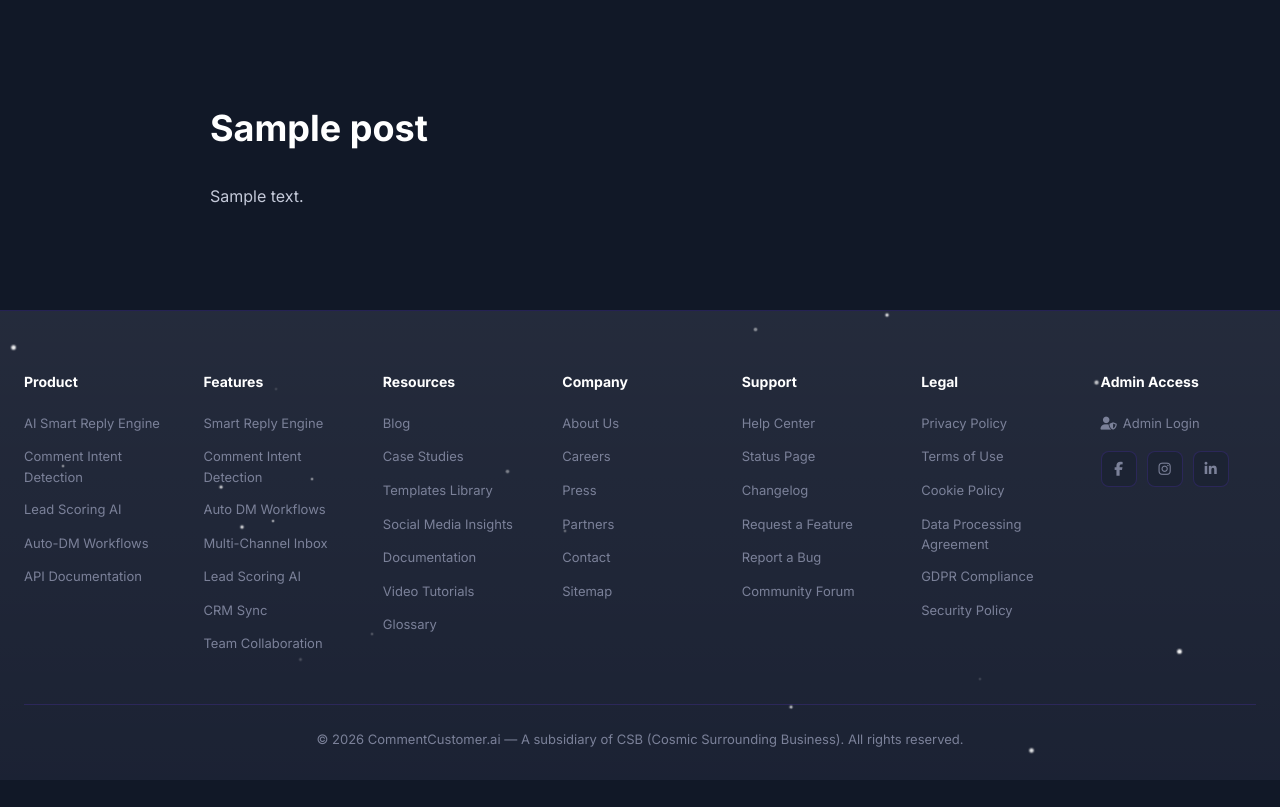
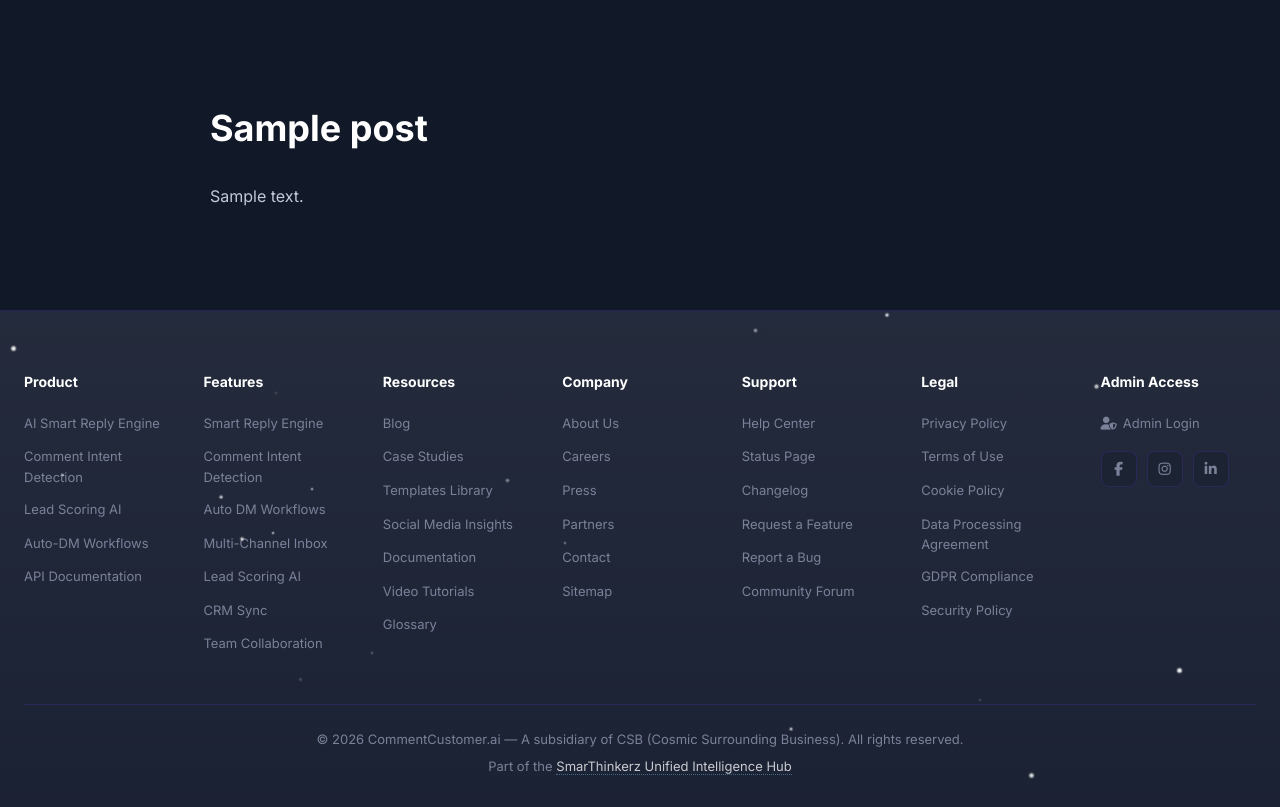
Before and after one commit to Smarthinkerz/comments-to-customer, a WordPress theme: template commentcustomer-developer/page.php in a window 1280 px wide. Before the commit the page ends 780 px from the top, so only its background shows below. Run offline with PHP 8.4 and a stand-in for WordPress, Linux system fonts and the light colour scheme; the site name, menu and one post (Sample post) are stand-ins, and other content is empty.

Commit message:
feat(footer): add SmarThinkerz Unified Intelligence Hub line

```diff
--- a/commentcustomer-developer/footer.php
+++ b/commentcustomer-developer/footer.php
@@ -89,6 +89,7 @@
 
         <div class="cc-footer-bottom">
             <p data-i18n="footer.copy">&copy; <?php echo date('Y'); ?> CommentCustomer.ai &mdash; A subsidiary of CSB (Cosmic Surrounding Business). All rights reserved.</p>
+            <p class="cc-footer-hub">Part of the <a href="https://smarhinkerz.com" data-testid="link-footer-smarthinkerz-hub">SmarThinkerz Unified Intelligence Hub</a></p>
         </div>
     </div>
 </footer>
```
